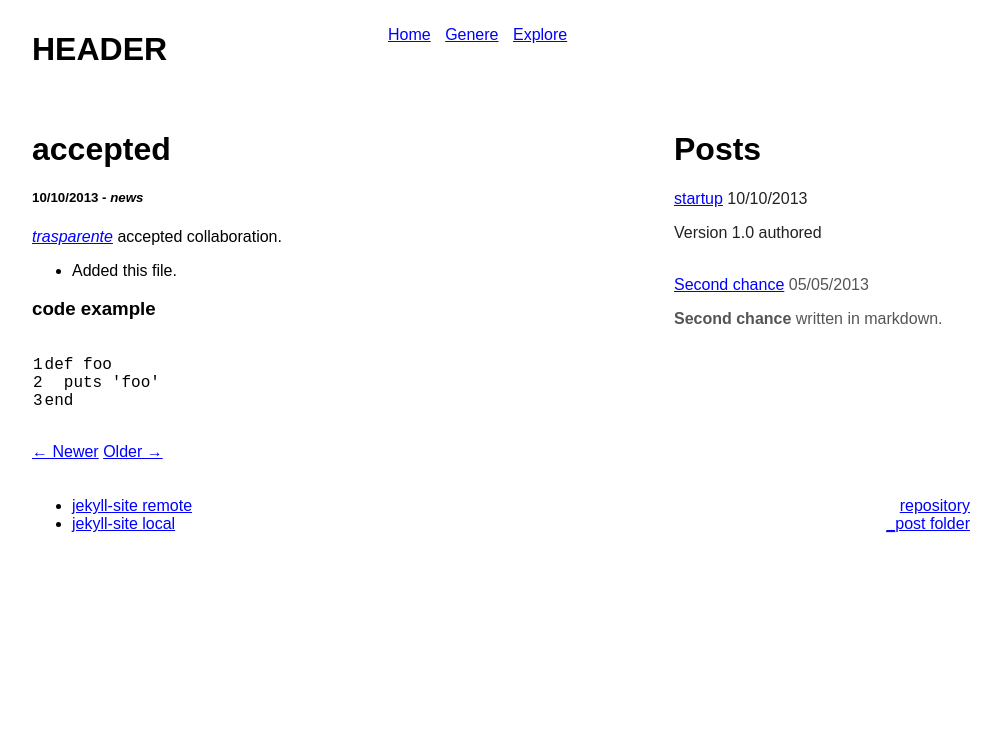
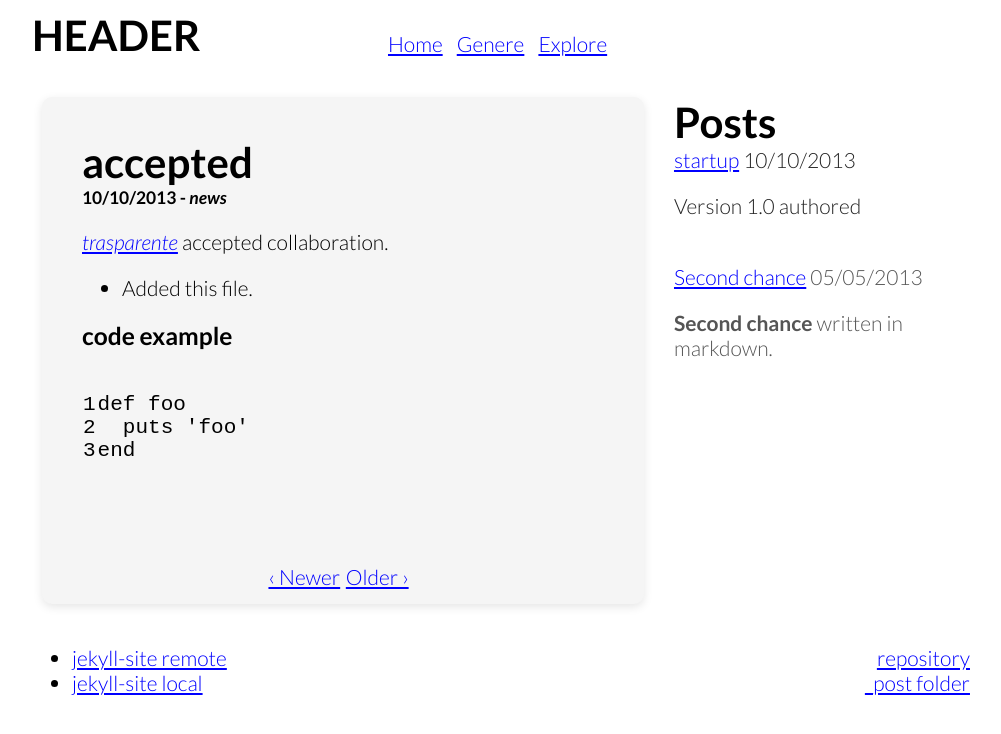
Before and after one commit to petrosh/jekyll-site, a Jekyll site: the page built from _posts/2013-10-10-accepted.md, in a window 1280 px wide. Shown: the top 734 px of the page, without its empty margins (139-1140 px from the left). Built offline with Jekyll 4.4.1, drawn with Linux system fonts in a browser that asks for light colours; Markdown is read by kramdown in place of the engine named in the settings.

Commit message:
long time forgot commit

```diff
--- a/_includes/pagination.html
+++ b/_includes/pagination.html
@@ -1,6 +1,8 @@
-{% if page.next %}
-    <a rel="next" href="{{ site.baseurl }}{{ page.next.url }}">&larr; Newer</a>
-{% endif %}
-{% if page.previous %}
-    <a rel="prev" href="{{ site.baseurl }}{{ page.previous.url }}">Older &rarr;</a>
-{% endif %}
+<div class="section-nav">
+	{% if page.next %}
+		<div class="left align-right"><a rel="next" href="{{ site.baseurl }}{{ page.next.url }}">&lsaquo; Newer</a></div>
+	{% endif %}
+	{% if page.previous %}
+		<div class="right align-left"><a rel="prev" href="{{ site.baseurl }}{{ page.previous.url }}">Older &rsaquo;</a></div>
+	{% endif %}
+</div>
--- a/_includes/top.html
+++ b/_includes/top.html
@@ -7,6 +7,7 @@
 		<link rel="stylesheet" href="{{ site.url }}{{ site.baseurl }}/css/normalize.css" type="text/css" media="screen" title="no title" charset="utf-8">
 		<link rel="stylesheet" href="{{ site.url }}{{ site.baseurl }}/css/gridism.css" type="text/css" media="screen" title="no title" charset="utf-8">
 		<link rel="stylesheet" href="{{ site.url }}{{ site.baseurl }}/css/master.css" type="text/css" media="screen" title="no title" charset="utf-8">
+		<link href="http://fonts.googleapis.com/css?family=Lato:100,300,400,700,900,100italic,300italic,400italic,700italic,900italic" rel="stylesheet" type="text/css">
     </head>
 <body class="wrap">
 	<header>
--- a/_layouts/post.html
+++ b/_layouts/post.html
@@ -4,12 +4,16 @@
 
 	<div class="grid">
 		<div class="unit two-thirds">
-			<h1>{{ page.title }}</h1>
-			<h5>{{ page.date | date: "%m/%d/%Y" }} - <em>{{ page.category }}</em></h5>
 
-		    {{ content }}
+			<article>
+				<h1>{{ page.title }}</h1>
+				<h5>{{ page.date | date: "%m/%d/%Y" }} - <em>{{ page.category }}</em></h5>
 
-			{% include pagination.html %}
+				{{ content }}
+
+				{% include pagination.html %}
+			</article>
+
 		</div>
 		{% include sidebar.html %}
 	</div>
--- a/css/master.css
+++ b/css/master.css
@@ -20,3 +20,51 @@ body > header h1, body > header nav {
 nav li {
 	display: inline-block;	margin-right: 10px;
 }
+
+/**
+ * TYPOGRAPHY
+ *
+ */
+
+body{
+	font-family: Lato, 'Helvetica Neue', Helvetica, Arial, sans-serif;
+	font-size: 21px;
+	font-weight: 300;
+}
+
+strong{ font-weight: 700; }
+
+h1, h2, h3, h4, h5, h6 {
+	margin: 0;
+}
+
+/**
+ * ARTICLE
+ *
+ */
+
+article {
+  background: whitesmoke;
+  border-radius: 10px;
+  padding: 40px 40px 30px;
+  margin: 0 10px;
+  box-shadow: 0 3px 10px rgba(0,0,0,.1);
+}
+
+/**
+ * PAGINATION
+ *
+ */
+.section-nav {
+	text-align: center;
+	padding-top: 40px;
+	position: relative;
+	margin: 40px -20px 10px;
+}
+.section-nav > div {
+	width: 49.5%;
+}
+.align-right { text-align:right; }
+.align-left { text-align:left; }
+.left{ float:left; }
+.right{ float:right; }
```
Also changed, not shown: l0-genere.html (+8 -4 lines), 1 other file.
